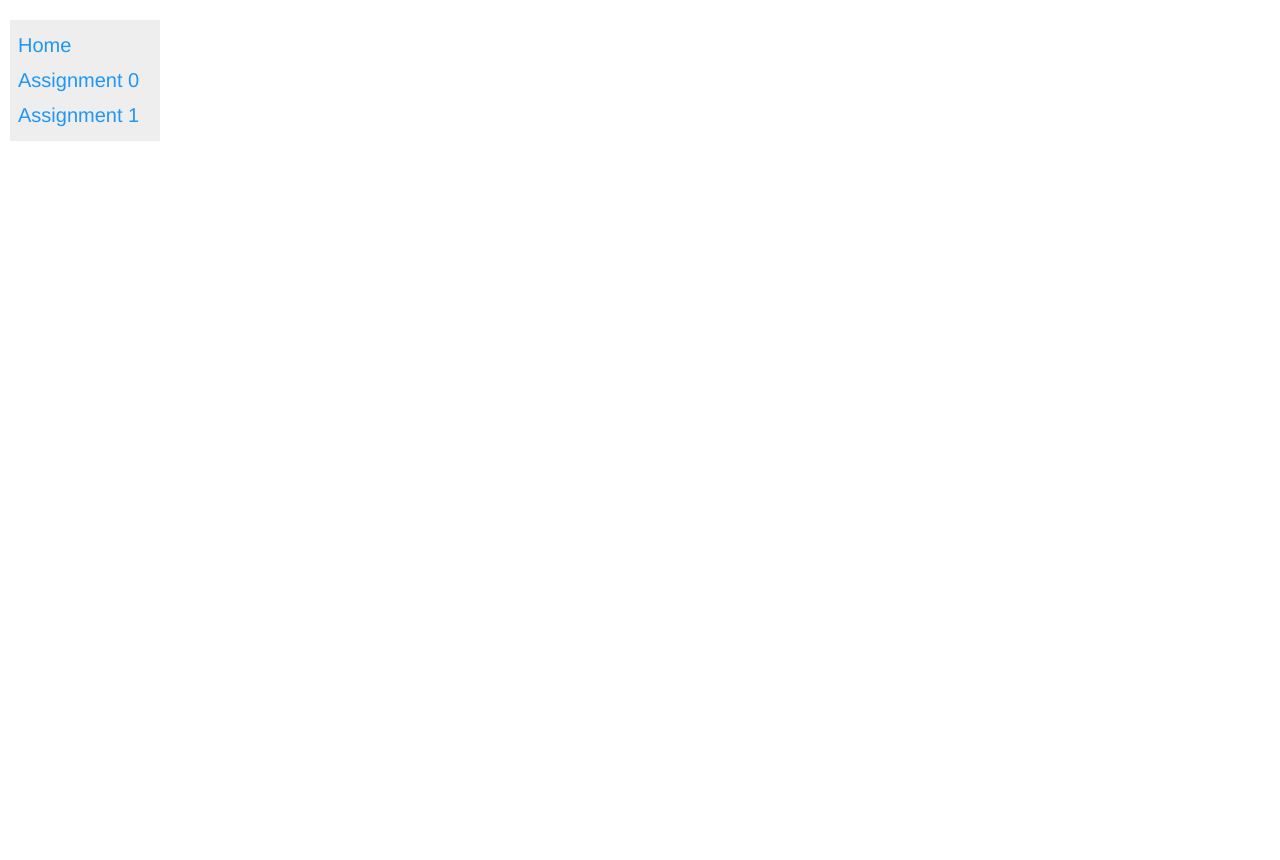
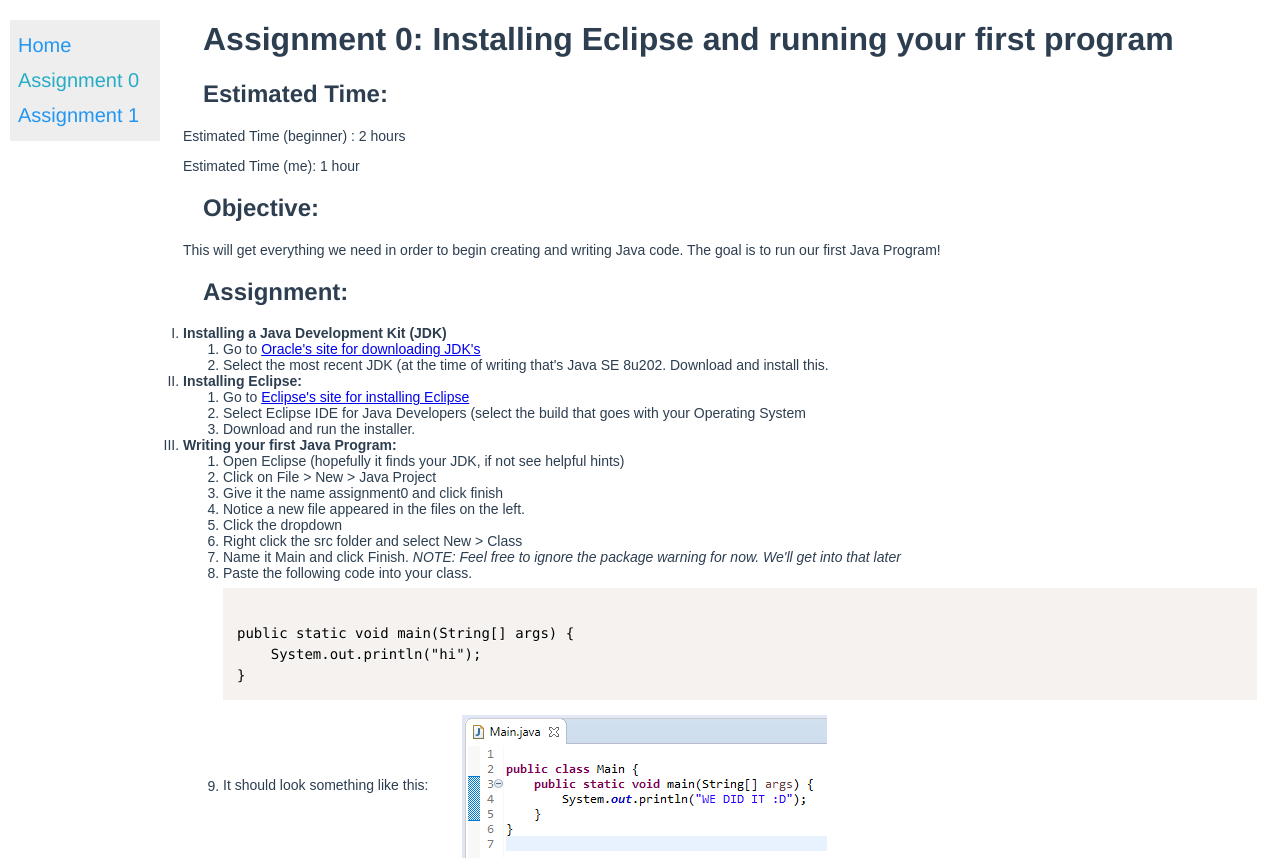
Before and after one commit to ShadyHippo/JavaTutorials, a Vue app: page /assignment0 in a window 1280 px wide. Shown: the top 860 px of the page. Before the commit the page ends 800 px from the top, so only its background shows below. Built offline with nearby package versions, Linux system fonts and the light colour scheme.

Commit message:
Fixed Typos, finished Assignment 0

```diff
--- a/public/index.html
+++ b/public/index.html
@@ -5,6 +5,7 @@
     <meta http-equiv="X-UA-Compatible" content="IE=edge">
     <meta name="viewport" content="width=device-width,initial-scale=1.0">
     <link rel="icon" href="<%= BASE_URL %>smugHippoSquare.jpg">
+    <link rel="stylesheet" href="https://cdnjs.cloudflare.com/ajax/libs/prism/1.5.0/themes/prism.min.css"/>
     <title>Java Tutorials</title>
   </head>
   <body>
@@ -13,5 +14,6 @@
     </noscript>
     <div id="app"></div>
     <!-- built files will be auto injected -->
+    <script src="https://cdnjs.cloudflare.com/ajax/libs/prism/1.5.0/prism.min.js"></script>
   </body>
 </html>
--- a/src/App.vue
+++ b/src/App.vue
@@ -2,10 +2,9 @@
   <div id="app">
     <div id="nav">
       <router-link to="/">Home</router-link>
-      <router-link to="/about">Assignment 0</router-link>
-      <router-link to="/about">Assignment 1</router-link>
+      <router-link to="/assignment0">Assignment 0</router-link>
+      <router-link to="/assignment1">Assignment 1</router-link>
     </div>
-
     <router-view/>
   </div>
 </template>
--- a/src/router.js
+++ b/src/router.js
@@ -1,6 +1,7 @@
 import Vue from 'vue'
 import Router from 'vue-router'
 import Home from './views/Home.vue'
+import Assignment0 from './views/Assignment0.vue'
 
 Vue.use(Router)
 
@@ -14,13 +15,17 @@ export default new Router({
       component: Home
     },
     {
-      path: '/about',
-      name: 'about',
-      // route level code-splitting
-      // this generates a separate chunk (about.[hash].js) for this route
-      // which is lazy-loaded when the route is visited.
+      path: '/assignment0',
+      name: 'assignment0',
       component: function () {
-        return import(/* webpackChunkName: "about" */ './views/About.vue')
+        return import('./views/Assignment0.vue')
+      }
+    },
+    {
+      path: '/assignment1',
+      name: 'assignment1',
+      component: function () {
+        return import('./views/Assignment1.vue')
       }
     }
   ]
--- a/src/views/About.vue
+++ /dev/null
@@ -1,5 +0,0 @@
-<template>
-  <div class="about">
-    <h1>This is an about page</h1>
-  </div>
-</template>
--- /dev/null
+++ b/src/views/Assignment0.vue
@@ -0,0 +1,121 @@
+<template>
+  <div class="assignment0">
+    <h1 class="indentHeading">Assignment 0: Installing Eclipse and running your first program</h1>
+
+
+    <h2 class="indentHeading">Estimated Time:</h2>
+    <p class="body">
+      Estimated Time (beginner) : 2 hours
+    </p>
+    <p class="body">
+      Estimated Time (me): 1 hour
+    </p>
+
+
+    <h2 class="indentHeading">Objective: </h2>
+    <p class="body">This will get everything we need in order to begin creating and writing Java code. The goal is to run our first Java Program!</p>
+
+
+    <h2 class="indentHeading">Assignment:</h2>
+    <ol type="I" class="body">
+      <li><b>Installing a Java Development Kit (JDK)</b>
+        <ol>
+          <li>Go to <a href="https://www.oracle.com/technetwork/java/javase/downloads/index.html">Oracle's site for downloading JDK's</a></li>
+          <li>Select the most recent JDK (at the time of writing that's Java SE 8u202. Download and install this.</li>
+        </ol>
+      </li>
+      <li><b>Installing Eclipse: </b>
+        <ol type="1">
+          <li>Go to <a href="https://www.eclipse.org/downloads/packages/">Eclipse's site for installing Eclipse</a></li>
+          <li>Select Eclipse IDE for Java Developers (select the build that goes with your Operating System</li>
+          <li>Download and run the installer.</li>
+        </ol>
+      </li>
+      <li><b>Writing your first Java Program: </b>
+        <ol>
+          <li>Open Eclipse (hopefully it finds your JDK, if not see helpful hints)</li>
+          <li>Click on File > New > Java Project</li>
+          <li>Give it the name assignment0 and click finish</li>
+          <li>Notice a new file appeared in the files on the left.</li>
+          <li>Click the dropdown</li>
+          <li>Right click the src folder and select New > Class</li>
+          <li>Name it Main and click Finish. <i>NOTE: Feel free to ignore the package warning for now. We'll get into that later</i></li>
+          <li>Paste the following code into your class.
+<pre><code class="language-java">
+public static void main(String[] args) {
+    System.out.println("hi");
+}</code></pre>
+          </li>
+          <li>It should look something like this:
+            <img alt="explain meme" src="../assets/Assignment0/image3.png" align='center' class="picture">
+          </li>
+          <li>Press the green play button above, and then check the bottom of the screen in the "Console" window</li>
+          <li>I've resized my windows and hidden some views, but you should see something like this:
+            <img alt="explain meme" src="../assets/Assignment0/image4.png" align='center' class="picture">
+          </li>
+        </ol>
+      </li>
+    </ol>
+
+
+    <h3 class="indentHeading">CONGRATULATIONS!</h3>
+    <p class="body">You have now completely writing your first Java Program</p>
+
+
+    <h1 class="indentHeading">Helpful Hints: </h1>
+    <ul class="body">
+      <li>If you're here because Eclipse hasn't found your JDK, I honestly don't know what the answer is, it happens to me almost every time I install eclipse, (like 5 or 6 times now) and I forget what the answer is like ever time. Google your error, and hopefully one of the first links is from "Stack Overflow" or a similar website. These forums will be very helpful to you in the future of your coding career. I use these sites almost every day, if not daily. Someone smarter than me and you will have pored over many lines of code, and read the error in depth, and hopefully has a solution. No matter what your error is, try Googling and going to Stack overflow before getting discouraged. If no one has a solution there, the best solution to your problem can be found below in appendix A.</li>
+      <li>I only started the next bullet point so you'd see Appendix A before trying the real answer, google differently. If you can't figure out what the problem is, sometimes the error message showing isn't the problem. Look around at your code, did you forget semi-colons? Have you forgotten to close parentheses? This is general troubleshooting, and these errors are made a lot less once you have more experience. Also, use the debugger! The best way to learn how to use the debugger is to watch someone else do it, go on YouTube to learn this. It seems complicated at first, but it will click :D</li>
+    </ul>
+    <br>
+    <br>
+    <br>
+    <br>
+    <br>
+    <br>
+    <br>
+    <br>
+    <br>
+    <br>
+    <br>
+    <br>
+    <br>
+    <br>
+    <br>
+    <br>
+    <br>
+    <br>
+    <br>
+    <br>
+    <br>
+    <br>
+    <br>
+    <br>
+    <br>
+    <br>
+    <br>
+    <br>
+    <br>
+    <br>
+    <br>
+    <br>
+    <br>
+    <br>
+    <br>
+    <br>
+    <br>
+    <br>
+    <br>
+    <br>
+    <br>
+    <br>
+    <br>
+    <br>
+    <br>
+    <br>
+    <br>
+    <br>
+    <h2 class="indentHeading">Appendix A: </h2>
+    <img alt="explain meme" src="../assets/Assignment0/Assignment0Meme.jpg" align='center' class="picture">
+  </div>
+</template>
--- /dev/null
+++ b/src/views/Assignment1.vue
@@ -0,0 +1,5 @@
+<template>
+  <div class="assignment1">
+    <h1>Assignment 1</h1>
+  </div>
+</template>
```
Also changed, not shown: src/views/Home.vue (+21 -11 lines).
